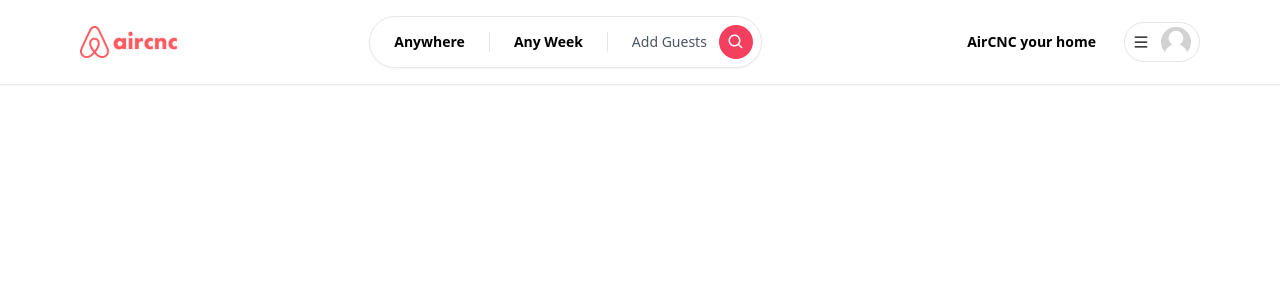
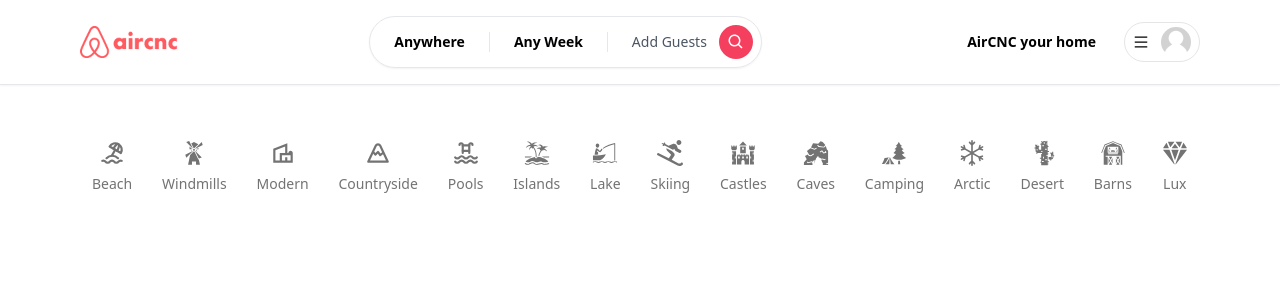
Before and after one commit to rakib8680/AIR-CNC, a React (Vite) app: page / in a window 1280 px wide. Shown: the top 300 px of the page. Built offline with nearby package versions, Linux system fonts and the light colour scheme; no server answers.

Commit message:
categories added

```diff
--- /dev/null
+++ b/src/components/categories/Categories.jsx
@@ -0,0 +1,20 @@
+import React from 'react';
+import Container from '../shared/Container';
+import categories from './categoriesData'
+import CategoryBox from './CategoryBox';
+
+const Categories = () => {
+    return (
+        <div>
+            <Container>
+                <div className='pt-4 flex flex-row items-center justify-between overflow-x-auto'>
+                    {
+                        categories.map(((category, index)=><CategoryBox label={category.label} icon={category.icon} key={index}></CategoryBox>))
+                    }
+                </div>
+            </Container>
+        </div>
+    );
+};
+
+export default Categories;
--- /dev/null
+++ b/src/components/categories/CategoryBox.jsx
@@ -0,0 +1,12 @@
+import React from 'react';
+
+const CategoryBox = ({label, icon:Icon}) => {
+    return (
+        <div className='flex flex-col items-center justify-center gap-2 p-3 border-b-2 hover:text-neutral-800 border-transparent text-neutral-500'>
+            <Icon size={26}/>
+            <div className=' text-sm font-medium' >{label}</div>
+        </div>
+    );
+};
+
+export default CategoryBox;
--- /dev/null
+++ b/src/components/categories/categoriesData.js
@@ -0,0 +1,96 @@
+import { TbBeach, TbMountain, TbPool } from 'react-icons/tb'
+import {
+  GiBarn,
+  GiBoatFishing,
+  GiCactus,
+  GiCastle,
+  GiCaveEntrance,
+  GiForestCamp,
+  GiIsland,
+  GiWindmill,
+} from 'react-icons/gi'
+import { FaSkiing } from 'react-icons/fa'
+import { BsSnow } from 'react-icons/bs'
+import { IoDiamond } from 'react-icons/io5'
+import { MdOutlineVilla } from 'react-icons/md'
+
+const categories = [
+  {
+    label: 'Beach',
+    icon: TbBeach,
+    description: 'This property is close to the beach!',
+  },
+  {
+    label: 'Windmills',
+    icon: GiWindmill,
+    description: 'This property is has windmills!',
+  },
+  {
+    label: 'Modern',
+    icon: MdOutlineVilla,
+    description: 'This property is modern!',
+  },
+  {
+    label: 'Countryside',
+    icon: TbMountain,
+    description: 'This property is in the countryside!',
+  },
+  {
+    label: 'Pools',
+    icon: TbPool,
+    description: 'This is property has a beautiful pool!',
+  },
+  {
+    label: 'Islands',
+    icon: GiIsland,
+    description: 'This property is on an island!',
+  },
+  {
+    label: 'Lake',
+    icon: GiBoatFishing,
+    description: 'This property is near a lake!',
+  },
+  {
+    label: 'Skiing',
+    icon: FaSkiing,
+    description: 'This property has skiing activities!',
+  },
+  {
+    label: 'Castles',
+    icon: GiCastle,
+    description: 'This property is an ancient castle!',
+  },
+  {
+    label: 'Caves',
+    icon: GiCaveEntrance,
+    description: 'This property is in a spooky cave!',
+  },
+  {
+    label: 'Camping',
+    icon: GiForestCamp,
+    description: 'This property offers camping activities!',
+  },
+  {
+    label: 'Arctic',
+    icon: BsSnow,
+    description: 'This property is in arctic environment!',
+  },
+  {
+    label: 'Desert',
+    icon: GiCactus,
+    description: 'This property is in the desert!',
+  },
+  {
+    label: 'Barns',
+    icon: GiBarn,
+    description: 'This property is in a barn!',
+  },
+  {
+    label: 'Lux',
+    icon: IoDiamond,
+    description: 'This property is brand new and luxurious!',
+  },
+]
+
+
+export default categories ;
--- a/src/layouts/Main.jsx
+++ b/src/layouts/Main.jsx
@@ -1,10 +1,13 @@
+import { Outlet } from "react-router-dom"
 import NavBar from "../components/shared/NavBar/NavBar"
 
 const Main = () => {
   return (
     <div>
       <NavBar></NavBar>
-      <h1>Welcome TO AirCNC</h1>
+      <div className="pt-28 pb-20">
+        <Outlet />
+      </div>
     </div>
   )
 }
--- /dev/null
+++ b/src/pages/Home.jsx
@@ -0,0 +1,12 @@
+import React from 'react';
+import Categories from '../components/categories/Categories';
+
+const Home = () => {
+    return (
+        <>
+            <Categories></Categories>
+        </>
+    );
+};
+
+export default Home;
```
Also changed, not shown: src/routes/Routes.jsx (+7 -0 lines).
